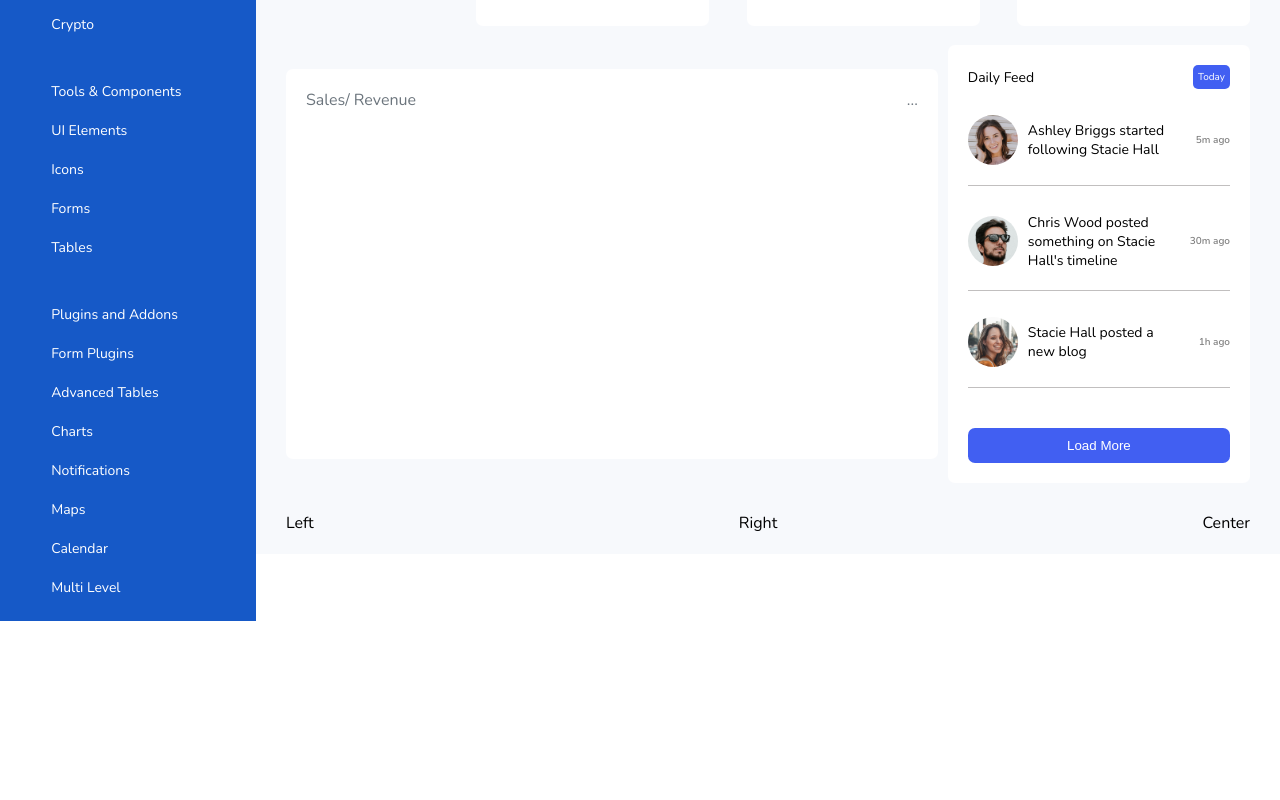
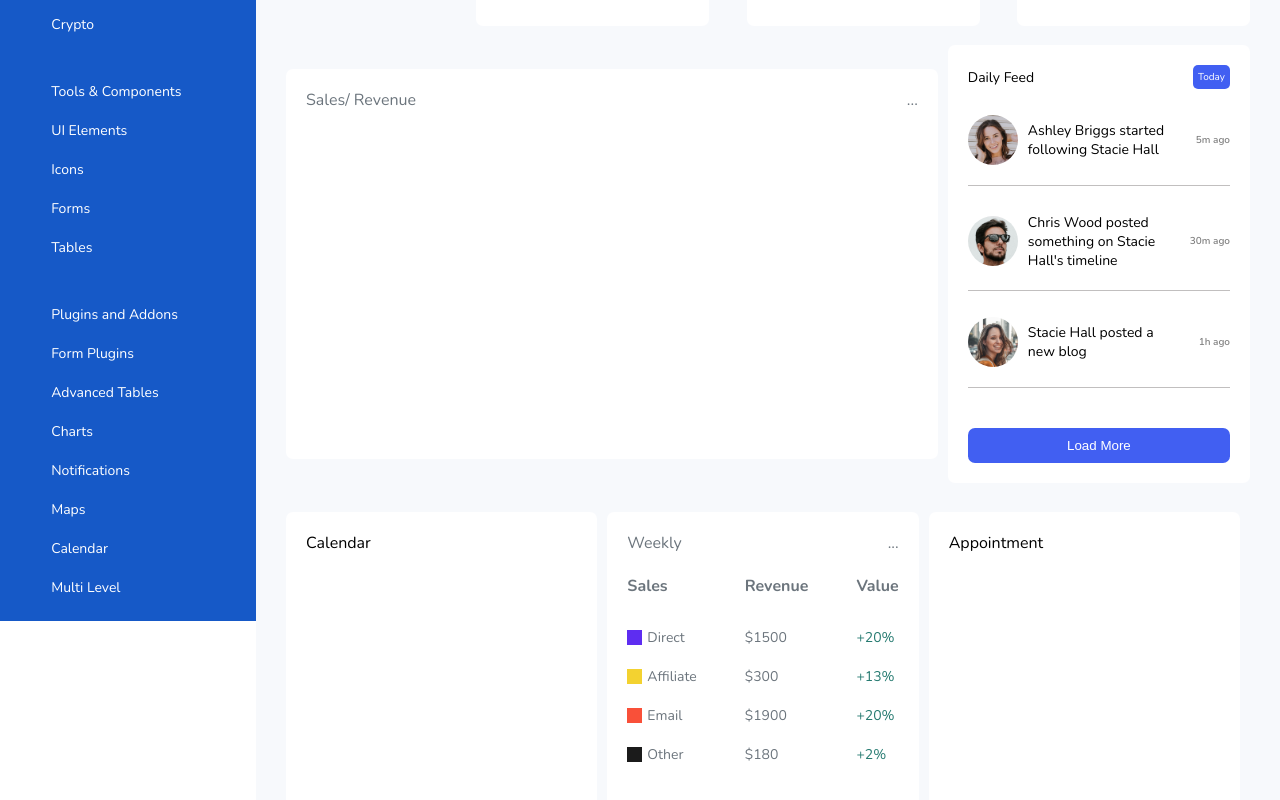
Before and after one commit to TEE2DWHY/admin-dashboard, a Next.js app: page / in a window 1280 px wide. Shown: the part 306-1106 px from the top of the page. Before the commit the page ends 927 px from the top, so only its background shows below. Built offline with nearby package versions, Linux system fonts and the light colour scheme.

Commit message:
started working on schedule component

```diff
--- a/components/dailyfeed.jsx
+++ b/components/dailyfeed.jsx
@@ -10,8 +10,8 @@ const DailyFeed = () => {
         <div>Daily Feed</div>
         <span className="daily-feed-today">Today</span>
       </div>
-      {notifications.map((notification) => (
-        <div className="notifications">
+      {notifications.map((notification, index) => (
+        <div className="notifications" key={index}>
           <div className="notification-info">
             <img
               className="avatar"
--- a/components/schedule.jsx
+++ b/components/schedule.jsx
@@ -4,9 +4,52 @@ const Schedule = () => {
   return (
     <>
       <div className="schedules">
-        <div className="calendar">Left</div>
-        <div className="weekly-sales">Right</div>
-        <div className="appointments">Center</div>
+        <div className="schedule-container calendar">Calendar</div>
+        <div className="schedule-container weekly-sales">
+          <div className="header">
+            <span>Weekly</span>
+            <div>...</div>
+          </div>
+          {/* <div className="pie-chart">PieChart Goes Here</div> */}
+          <div className="sale-details">
+            <div className="sales-amount">
+              <h4>Sales</h4>
+              <ul>
+                <li>
+                  <div className="square1"></div>Direct
+                </li>
+                <li>
+                  <div className="square2"></div>Affiliate
+                </li>
+                <li>
+                  <div className="square3"></div>Email
+                </li>
+                <li>
+                  <div className="square4"></div>Other
+                </li>
+              </ul>
+            </div>
+            <div className="revenue">
+              <h4>Revenue</h4>
+              <ul>
+                <li>$1500</li>
+                <li>$300</li>
+                <li>$1900</li>
+                <li>$180</li>
+              </ul>
+            </div>
+            <div className="value">
+              <h4>Value</h4>
+              <ul>
+                <li>+20%</li>
+                <li>+13%</li>
+                <li>+20%</li>
+                <li>+2%</li>
+              </ul>
+            </div>
+          </div>
+        </div>
+        <div className="schedule-container appointments">Appointment</div>
       </div>
     </>
   );
--- a/styles/dashboard.css
+++ b/styles/dashboard.css
@@ -150,7 +150,72 @@
 /* Schedules */
 .schedules {
   display: flex;
-  align-items: center;
   justify-content: space-between;
   margin-top: 3%;
 }
+
+.schedule-container {
+  width: 33%;
+  background-color: #fff;
+  border-radius: 7px;
+  padding: 20px;
+  margin: 0 10px 0 0;
+}
+
+.pier-chart {
+  margin: auto;
+}
+
+.weekly-sales {
+  color: #6c757d;
+}
+
+.weekly-sales .header {
+  margin-top: 0;
+  display: flex;
+  align-items: center;
+  justify-content: space-between;
+}
+
+.sales-amount li {
+  display: flex;
+  align-items: center;
+}
+
+.square1 {
+  width: 15px;
+  height: 15px;
+  background-color: rgb(94, 45, 241);
+  margin-right: 5px;
+}
+
+.square2 {
+  width: 15px;
+  height: 15px;
+  background-color: rgb(243, 210, 48);
+  margin-right: 5px;
+}
+
+.square3 {
+  width: 15px;
+  height: 15px;
+  background-color: rgb(249, 80, 57);
+  margin-right: 5px;
+}
+
+.square4 {
+  width: 15px;
+  height: 15px;
+  background-color: #1b1b1b;
+  margin-right: 5px;
+}
+
+.weekly-sales .sale-details {
+  display: flex;
+  align-items: center;
+  justify-content: space-between;
+}
+
+.value li {
+  color: #257a70;
+}
```
